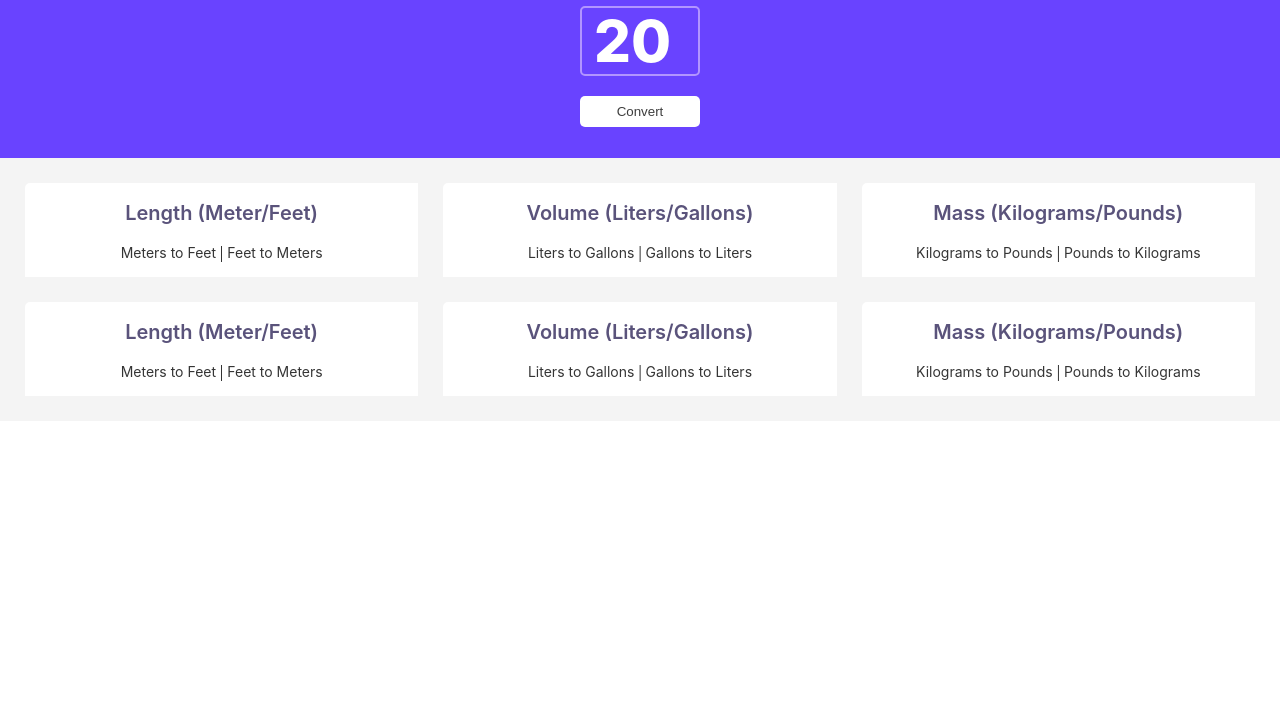
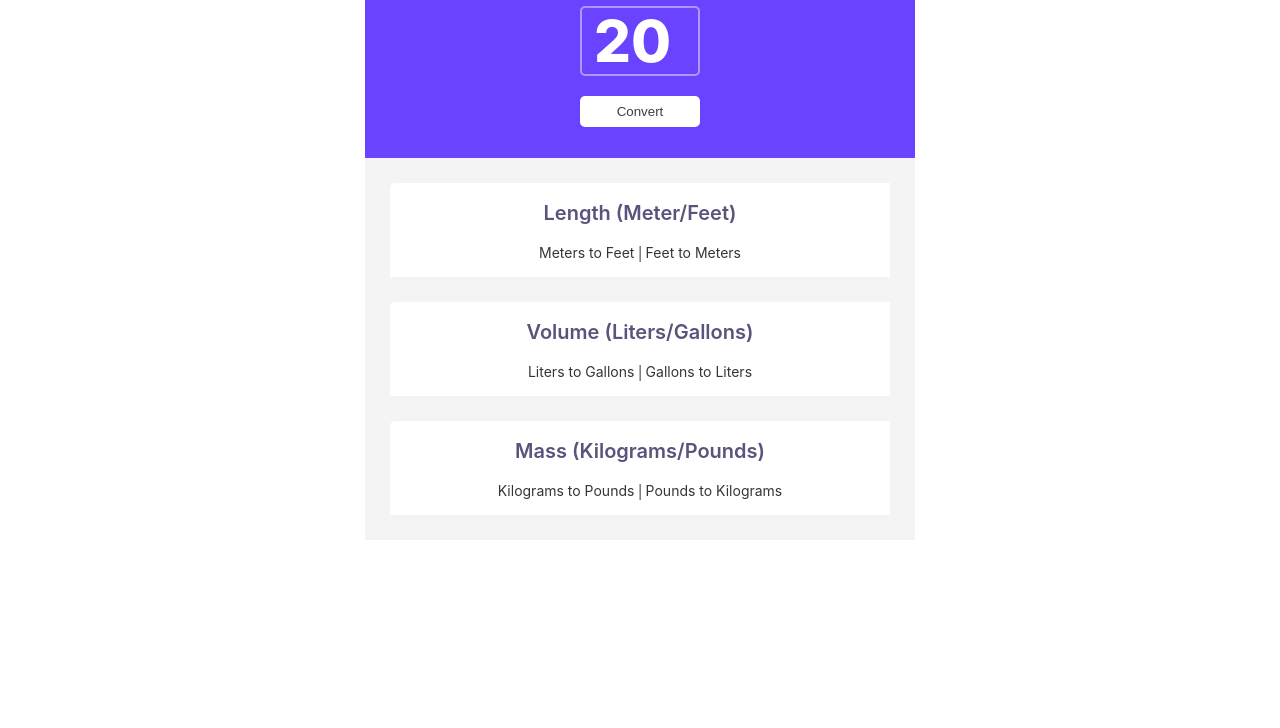
Before and after one commit to fringe4life/conversion-project, a website built with Vite: page index.html in a window 1280 px wide. Shown: the part 72-800 px from the top of the page. Built offline with nearby package versions, Linux system fonts and the light colour scheme.

Commit message:
added the final width and height values

```diff
--- a/index.css
+++ b/index.css
@@ -4,14 +4,15 @@ html {
 
 body {
   margin: 0;
+  margin-inline: auto;
+  width: 550px;
+  height: 725px;
+
   display: flex;
   flex-direction: column;
 }
 
 header {
-  /* display: grid;
-  grid-template-columns: 50px 1fr 120px 1fr 50px;
-  grid-template-rows: repeat(auto-fit, minmax(0, 70px)); */
   display: flex;
   flex-direction: column;
   background-color: #6943ff;
@@ -20,7 +21,7 @@ header {
   margin-block: 0;
   padding-bottom: 15px;
   h1 {
-    margin: 20px 0 20px 0;
+    margin: 20px 0;
     font-family: Inter;
     font-size: 28px;
     font-weight: 800;
@@ -34,11 +35,6 @@ header {
     display: grid;
     /**
     * Totally overcomplicated I know
-    * I'm just trying to create a responsive layout with a header, a form, and a button.
-    * The grid-template-columns and grid-template-rows are placeholders.
-    * The grid-row and grid-column properties are also placeholders.
-    * The gap property is also a placeholder.
-    * You'll need to adjust these values to create a more accurate and responsive layout.
     */
     grid-template-columns: 50px 1fr 120px 1fr 50px;
     grid-template-rows: repeat(auto-fit, minmax(0, 70px));
--- a/index.html
+++ b/index.html
@@ -12,7 +12,9 @@
           type="number"
           name="conversion-number"
           id="conversion-number"
-          value="20" />
+          value="20"
+          required
+          aria-required="true" />
         <button type="submit">Convert</button>
       </form>
     </header>
@@ -36,24 +38,6 @@
           <span>|</span>
           <p aria-live="polite">Pounds to Kilograms</p>
         </article>
-        <article class="result">
-          <h2>Length (Meter/Feet)</h2>
-          <p aria-live="polite">Meters to Feet</p>
-          <span>|</span>
-          <p aria-live="polite">Feet to Meters</p>
-        </article>
-        <article class="result">
-          <h2>Volume (Liters/Gallons)</h2>
-          <p aria-live="polite">Liters to Gallons</p>
-          <span>|</span>
-          <p aria-live="polite">Gallons to Liters</p>
-        </article>
-        <article class="result">
-          <h2>Mass (Kilograms/Pounds)</h2>
-          <p aria-live="polite">Kilograms to Pounds</p>
-          <span>|</span>
-          <p aria-live="polite">Pounds to Kilograms</p>
-        </article>
       </section>
     </main>
   </body>
```
